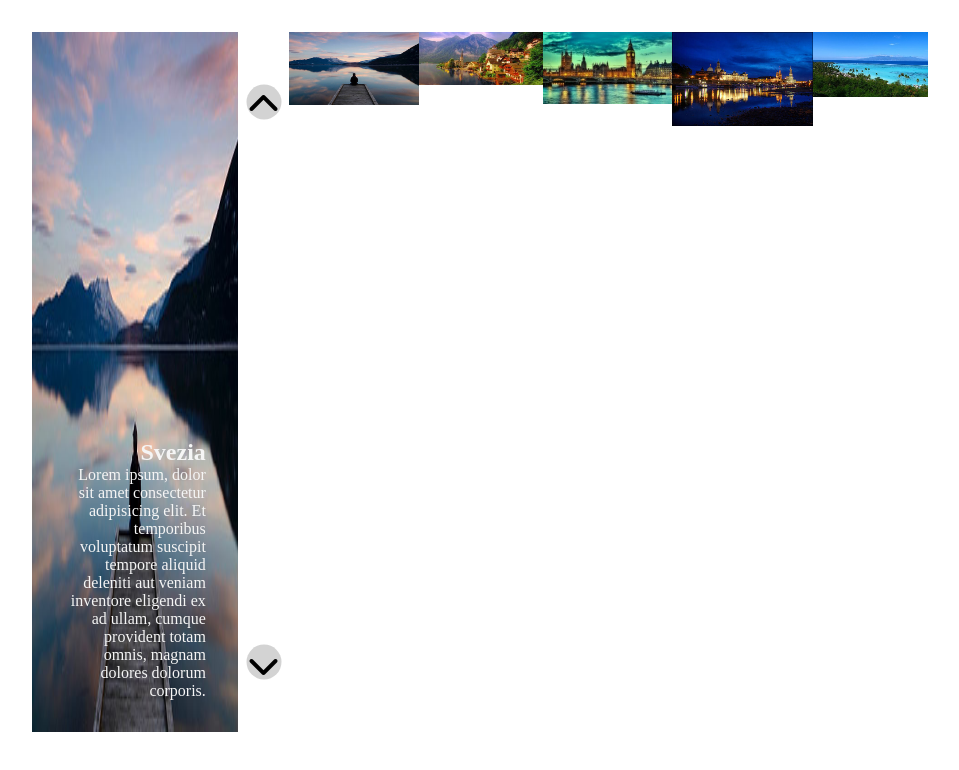
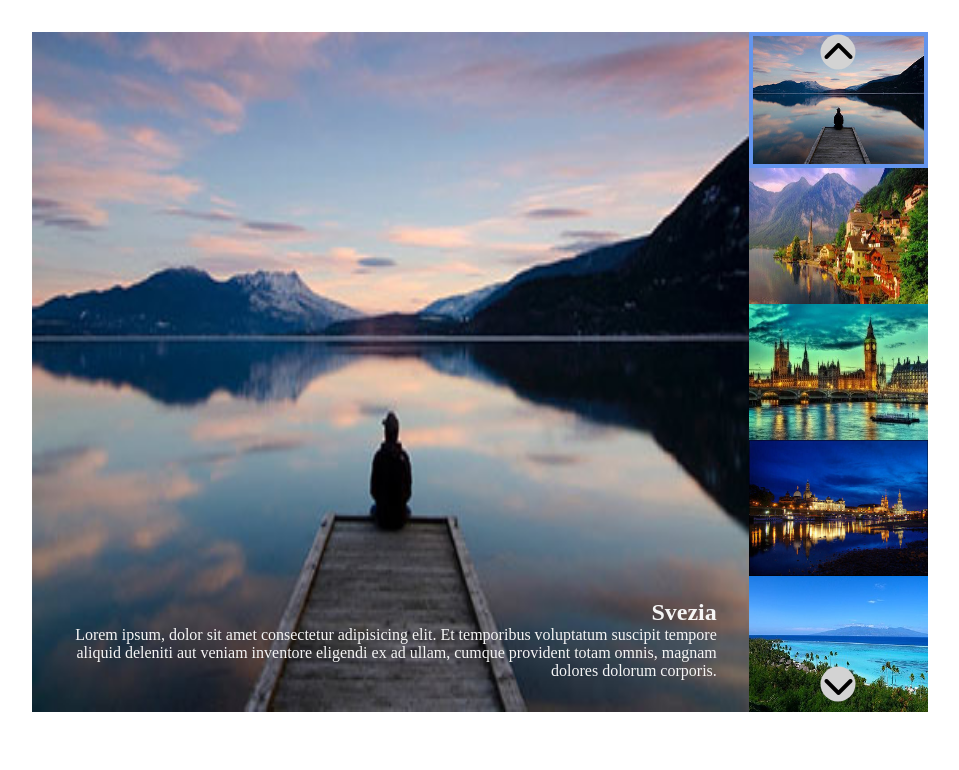
Before and after one commit to Dax2976/vue-slider, a plain HTML site: page index.html in a window 1280 px wide. Shown: the whole page, without its empty margins (160-1119 px from the left). Drawn offline with nearby package versions, Linux system fonts and the light colour scheme.

Commit message:
bottoni non funzionanti

```diff
--- a/assets/js/app.js
+++ b/assets/js/app.js
@@ -34,17 +34,18 @@ const app = new Vue({
     },
     methods:{
         upImg(){
-            if(this.image > 0){
-                this.image++
-            } else if(this.image == 0){
-                this.image = this.photo.lenght - 1
+            console.log(this.upImg)
+            if(this.activeItem === 0){
+                this.activeItem++
+            } else if(this.activeItem == 0){
+                this.activeItem = this.photo.lenght - 1
             }
         },
         downImg(){
-            if(this.image < this.photo.lenght - 1){
-                this.image++
-            } else if(this.image == this.photo.lenght - 1){
-                this.image = 0
+            if(this.activeItem === this.photo.lenght - 1){
+                this.activeItem++
+            } else if(this.activeItem == this.photo.lenght - 1){
+                this.ac = 0
             }
         }
     }
--- a/assets/js/css/style.css
+++ b/assets/js/css/style.css
@@ -16,7 +16,7 @@ img{
 
 .row{
     display: flex;
-    height: 700px;
+    height: 680px;
 }
 
 .img_container,
@@ -60,7 +60,7 @@ img{
     left: 50%;
     position: absolute;
     transform: translate(-50%,-50%);
-    z-index: -1;
+    z-index: 2;
     background-color: lightgray;
     border-radius: 50%;
     height: 35px;
@@ -69,16 +69,16 @@ img{
 }
 
 #upchevron{
-    top: 10%;
+    top: 3%;
 }
 
 #downchevron{
-    bottom: 5%;
+    bottom: -1%;
 }
 
 #up,
 #down{
-    line-height: 40px;
+    line-height: 37px;
     vertical-align: middle;
 }
 
--- a/index.html
+++ b/index.html
@@ -6,6 +6,7 @@
     <meta name="viewport" content="width=device-width, initial-scale=1.0">
     <title>Vue Slider</title>
     <link rel="stylesheet" href="./assets/js/css/style.css">
+    <!-- <link rel="stylesheet" href="https://cdn.jsdelivr.net/npm/bootstrap@4.0.0/dist/css/bootstrap.min.css" integrity="sha384-Gn5384xqQ1aoWXA+058RXPxPg6fy4IWvTNh0E263XmFcJlSAwiGgFAW/dAiS6JXm" crossorigin="anonymous"> -->
     <link rel='stylesheet' href='https://cdnjs.cloudflare.com/ajax/libs/font-awesome/6.0.0/css/all.min.css' integrity='sha512-9usAa10IRO0HhonpyAIVpjrylPvoDwiPUiKdWk5t3PyolY1cOd4DSE0Ga+ri4AuTroPR5aQvXU9xC6qOPnzFeg==' crossorigin='anonymous' referrerpolicy='no-referrer' />
 </head>
 <body>
@@ -22,11 +23,16 @@
                     </div>
                 </div>
                 <div id="carousel" class="w_20 col">
-                    <div id="upchevron" @click="upImg"><i class="fa-solid fa-chevron-up fa-2x" id="up"></i></div>
-                    <div id="downchevron" @click="downImg"><i class="fa-solid fa-chevron-down fa-2x" id="down"></i></div>
-                </div>
-                <div v-for="(photo,index) in photo" class="" :class="photo == index ? active : '' " :id="index">
-                    <img :src="photo.image" alt="">
+                    <div id="upchevron" @click="upImg">
+                        <i class="fa-solid fa-chevron-up fa-2x" id="up"></i>
+                    </div>
+                    <div id="downchevron" @click="downImg">
+                        <i class="fa-solid fa-chevron-down fa-2x" id="down"></i>
+                    </div>
+
+                    <div class="" >
+                        <img :src="photo.image" alt="" v-for="(photo,index) in photo" :class="activeItem == index ? 'active' : '' " >
+                    </div>
                 </div>
             </div>
         </div>
```
